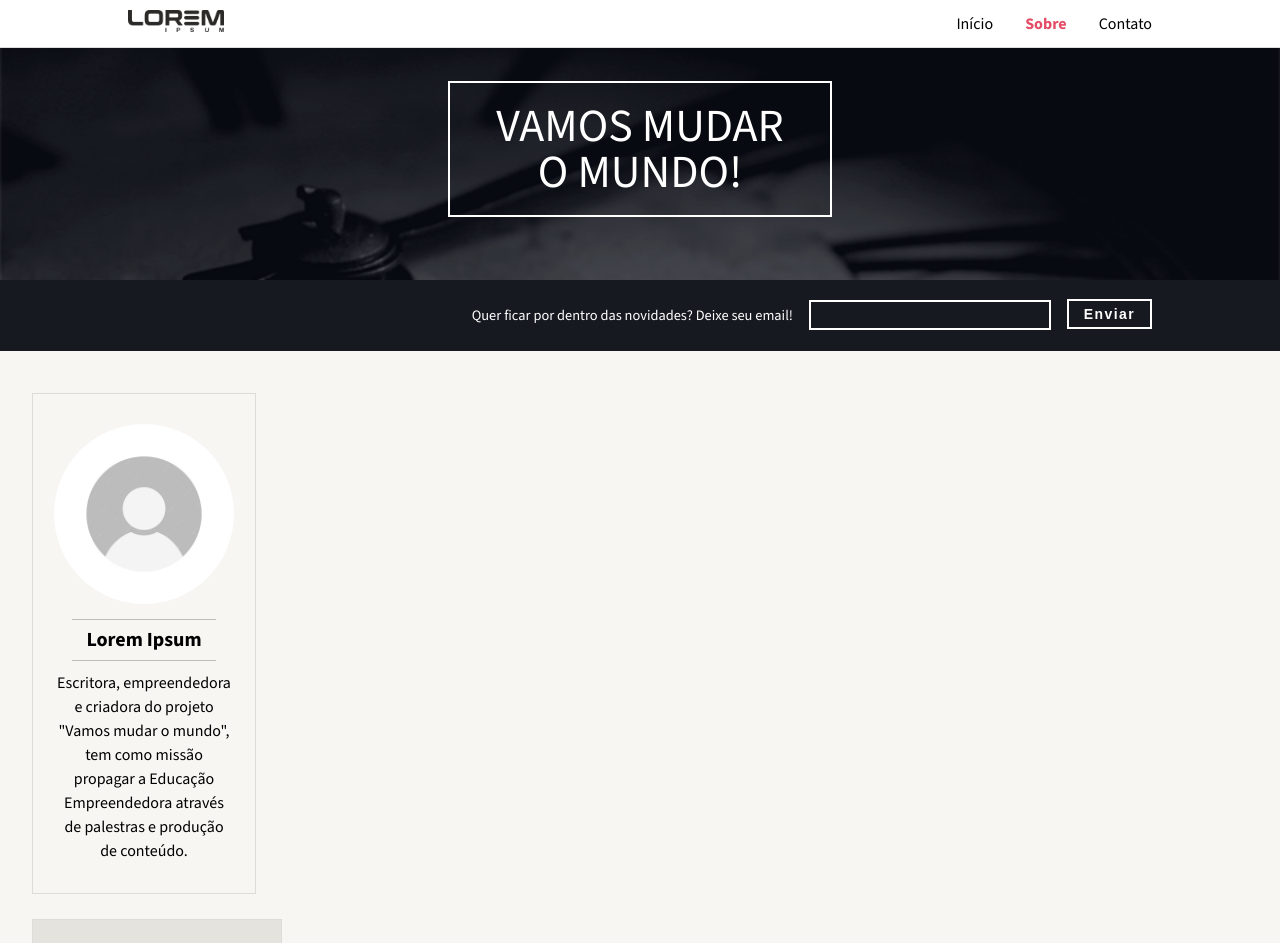
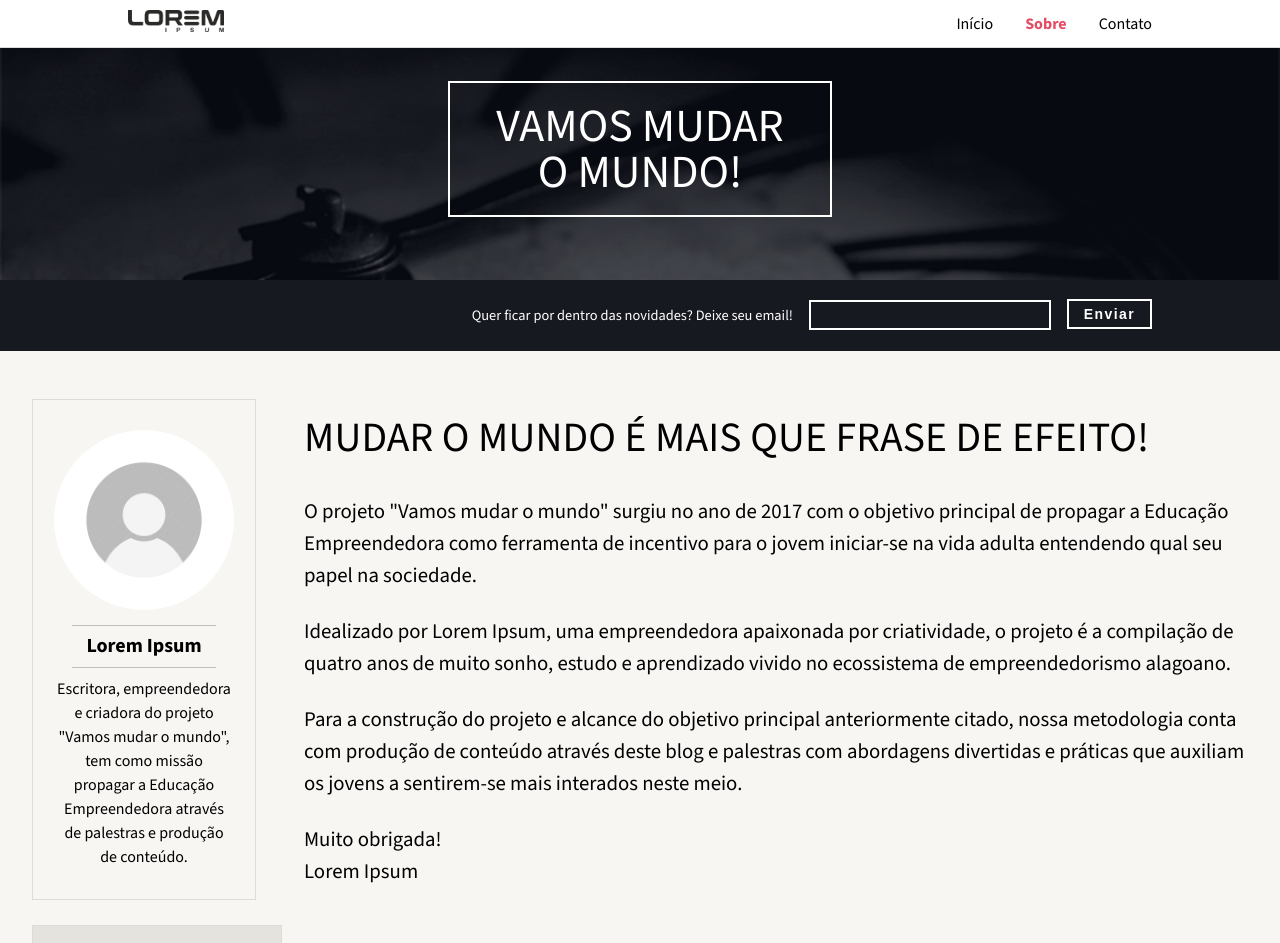
Before and after one commit to maxsueldev/blog-vmm-react, a React (Vite) app: page /sobre in a window 1280 px wide. Shown: the top 943 px of the page. Built offline with nearby package versions, Linux system fonts and the light colour scheme; data requests are answered from the project's data file.

Commit message:
sobre section

```diff
--- a/src/components/Navbar/index.jsx
+++ b/src/components/Navbar/index.jsx
@@ -15,7 +15,7 @@ export default function Navbar() {
         <nav className='navbar'>
             <div className='navbar__container'>
                 <div className="navbar__header">
-                    <img className='image-logo' src="assets/logo.png" alt="Lorem Ipsum" />
+                    <a href="/"><img className='image-logo' src="assets/logo.png" alt="Lorem Ipsum" /></a>
                 </div>
 
                 <GiHamburgerMenu className='navbar__hamburgerMenu' onClick={() => showMenu()} />
--- a/src/components/Newsletter/style.scss
+++ b/src/components/Newsletter/style.scss
@@ -1,7 +1,7 @@
 .newsletter {
     width: 100%;
     position: absolute;
-    top: 1100px;
+    top: 2080px;
     color: var(--white-color);
     background-color: var(--black2-color);
     display: flex;
--- a/src/components/Sidebar/style.scss
+++ b/src/components/Sidebar/style.scss
@@ -2,7 +2,7 @@
     display: flex;
     flex-direction: column;
     justify-content: center;
-    padding-top: .62rem;
+    padding: 1rem 0;
 
     .content__perfil {
         text-align: center;
--- a/src/components/SocialIcons/style.scss
+++ b/src/components/SocialIcons/style.scss
@@ -14,3 +14,9 @@
     }
 
 }
+
+@media (768px <= width) {
+    .social-icons {
+        margin-top: 0;
+    }
+}
--- a/src/pages/Contato/Contato.jsx
+++ b/src/pages/Contato/Contato.jsx
@@ -1,5 +1,25 @@
 export default function Contato() {
     return (
-        <></>
+        <section className="content">
+            <h1 class="titulo">Contato</h1>
+            <div class="conteudo">
+                <p>Se interessou no projeto, quer tirar alguma dúvida ou tem alguma crítica ou sugestão? Então entre
+                    em contato que em breve falaremos com você!</p>
+
+                <form id="form_blog" action="./enviar.php" method="post" name="form" class="formphp_blog form">
+                    <label htmlFor="nome">Nome:</label>
+                    <input type="text" id="nome" name="nome" required />
+                    <label htmlFor="email">E-mail:</label>
+                    <input type="email" id="email" name="email" required />
+                    <label htmlFor="assunto">Assunto:</label>
+                    <input type="text" id="assunto" name="assunto" />
+
+                    <label htmlFor="mensagem">Mensagem:</label>
+                    <textarea name="mensagem" id="mensagem" required></textarea>
+
+                    <button id="enviar_blog" name="enviar" type="submit">Enviar</button>
+                </form>
+            </div>
+        </section >
     );
 }
--- a/src/pages/DefaultPage/index.jsx
+++ b/src/pages/DefaultPage/index.jsx
@@ -4,14 +4,17 @@ import Newsletter from "../../components/Newsletter";
 import Sidebar from "../../components/Sidebar";
 import SocialIcons from "../../components/SocialIcons";
 import Footer from "../../components/Footer";
+import './style.scss';
 
 export default function DefaultPage() {
     return (
         <>
             <Header />
             <Newsletter />
-            <Sidebar />
-            <Outlet />
+            <div className="container">
+                <Outlet />
+                <Sidebar />
+            </div>
             <SocialIcons />
             <Footer />
         </>
--- /dev/null
+++ b/src/pages/DefaultPage/style.scss
@@ -0,0 +1,13 @@
+@media (768px <= width) {
+    .container {
+        display: flex;
+        flex-direction: row-reverse;
+        gap: 1rem;
+    }
+}
+
+@media (1281px <= width) {
+    .container {
+        margin: 0 6rem;
+    }
+}
--- a/src/pages/Sobre/Sobre.jsx
+++ b/src/pages/Sobre/Sobre.jsx
@@ -1,5 +1,22 @@
+import './style.scss';
+
 export default function Sobre() {
     return (
-        <></>
+        <section className="content">
+            <h1 className="content__title">Mudar o mundo é mais que frase de efeito!</h1>
+            <div class="content__text">
+                <p>O projeto "Vamos mudar o mundo" surgiu no ano de 2017 com o objetivo principal de propagar a
+                    Educação Empreendedora como ferramenta de incentivo para o jovem iniciar-se na vida adulta
+                    entendendo qual seu papel na sociedade.</p>
+                <p>Idealizado por Lorem Ipsum, uma empreendedora apaixonada por criatividade, o projeto é a
+                    compilação de quatro anos de muito sonho, estudo e aprendizado vivido no ecossistema de
+                    empreendedorismo alagoano.</p>
+                <p>Para a construção do projeto e alcance do objetivo principal anteriormente citado, nossa
+                    metodologia conta com produção de conteúdo através deste blog e palestras com abordagens
+                    divertidas e práticas que auxiliam os jovens a sentirem-se mais interados neste meio.</p>
+                <p>Muito obrigada!<br />
+                    Lorem Ipsum</p>
+            </div>
+        </section>
     );
 }
--- /dev/null
+++ b/src/pages/Sobre/style.scss
@@ -0,0 +1,45 @@
+.content {
+    padding: 1rem 2rem;
+    margin-top: 1rem;
+
+    &__title {
+        font-size: 2rem;
+        line-height: 2.2rem;
+        text-align: start;
+        text-transform: uppercase;
+        font-weight: 400;
+        margin-bottom: 1rem;
+    }
+
+    &__text {
+        font-size: 1.25rem;
+        font-weight: 200;
+        line-height: 1.8rem;
+
+        p {
+            margin-bottom: 1.25rem;
+        }
+    }
+}
+
+@media (768px <= width) {
+    .content {
+        margin-top: 3rem;
+
+        &__title {
+            font-size: 2.6rem;
+            line-height: 2.8rem;
+            letter-spacing: .01rem;
+            margin-bottom: 2.2rem;
+        }
+
+        &__text {
+            font-size: 1.3rem;
+            line-height: 2rem;
+
+            p {
+                margin-bottom: 1.5rem;
+            }
+        }
+    }
+}
```
